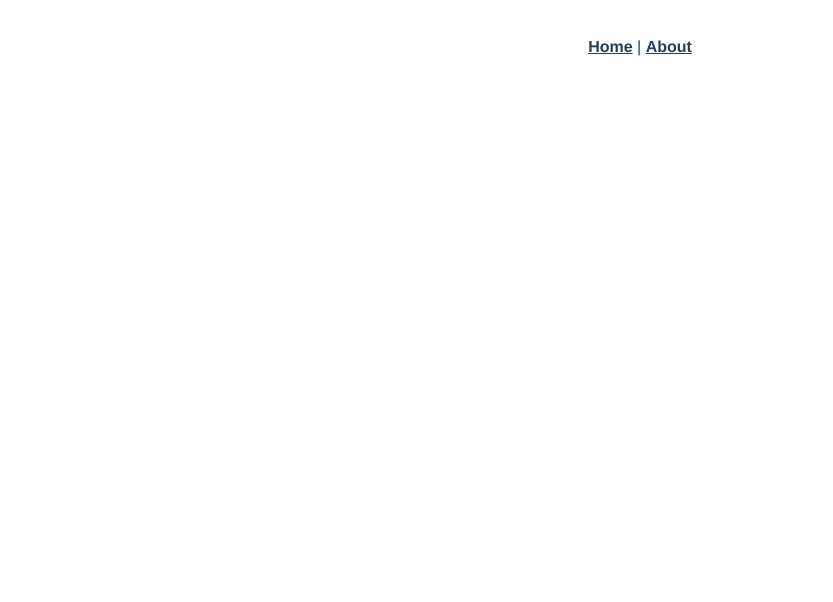
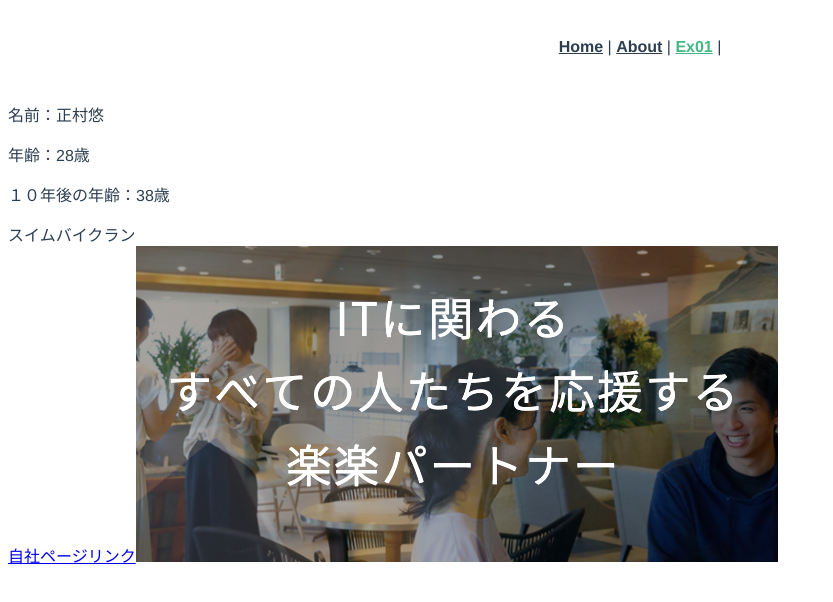
Before and after one commit to Mmy26/ex-vue-beginner, a Vue app: page /Ex01 in a window 1280 px wide. Shown: the top 602 px of the page, without its empty margins (0-833 px from the left). Built offline with nearby package versions, Linux system fonts and the light colour scheme.

Commit message:
演習１の実施

```diff
--- a/src/App.vue
+++ b/src/App.vue
@@ -2,9 +2,10 @@
   <div id="app">
     <div id="nav">
       <router-link to="/">Home</router-link> |
-      <router-link to="/about">About</router-link>
+      <router-link to="/about">About</router-link> |
+      <router-link to="/Ex01">Ex01</router-link> |
     </div>
-    <router-view/>
+    <router-view />
   </div>
 </template>
 
--- /dev/null
+++ b/src/views/Ex01.vue
@@ -0,0 +1,29 @@
+<template>
+  <div>
+    <p>名前：{{ myName }}</p>
+    <p>年齢：{{ myAge }}歳</p>
+    <p>１０年後の年齢：{{ myAge + 10 }}歳</p>
+    <span v-for="myHobby of myHobbies" v-bind:key="myHobby">{{ myHobby }}</span>
+    <br />
+    <a v-bind:href="url">自社ページリンク</a>
+    <img v-bind:src="imgUrl" />
+  </div>
+</template>
+
+<script lang="ts">
+import { Component, Vue } from "vue-property-decorator";
+@Component
+export default class XXXComponent extends Vue {
+  private myName = "正村悠";
+  private myAge = 28;
+  private myHobbies = ["スイム", "バイク", "ラン"];
+  private url = "https://www.rakus-partners.co.jp/";
+  private imgUrl = "img/rakus.png";
+}
+</script>
+
+<style scoped>
+div {
+  text-align: left;
+}
+</style>
```
Also changed, not shown: src/router/index.ts (+23 -16 lines), public/img/rakus.png (added), 1 other file (tests, documents, lock files or other folders).
